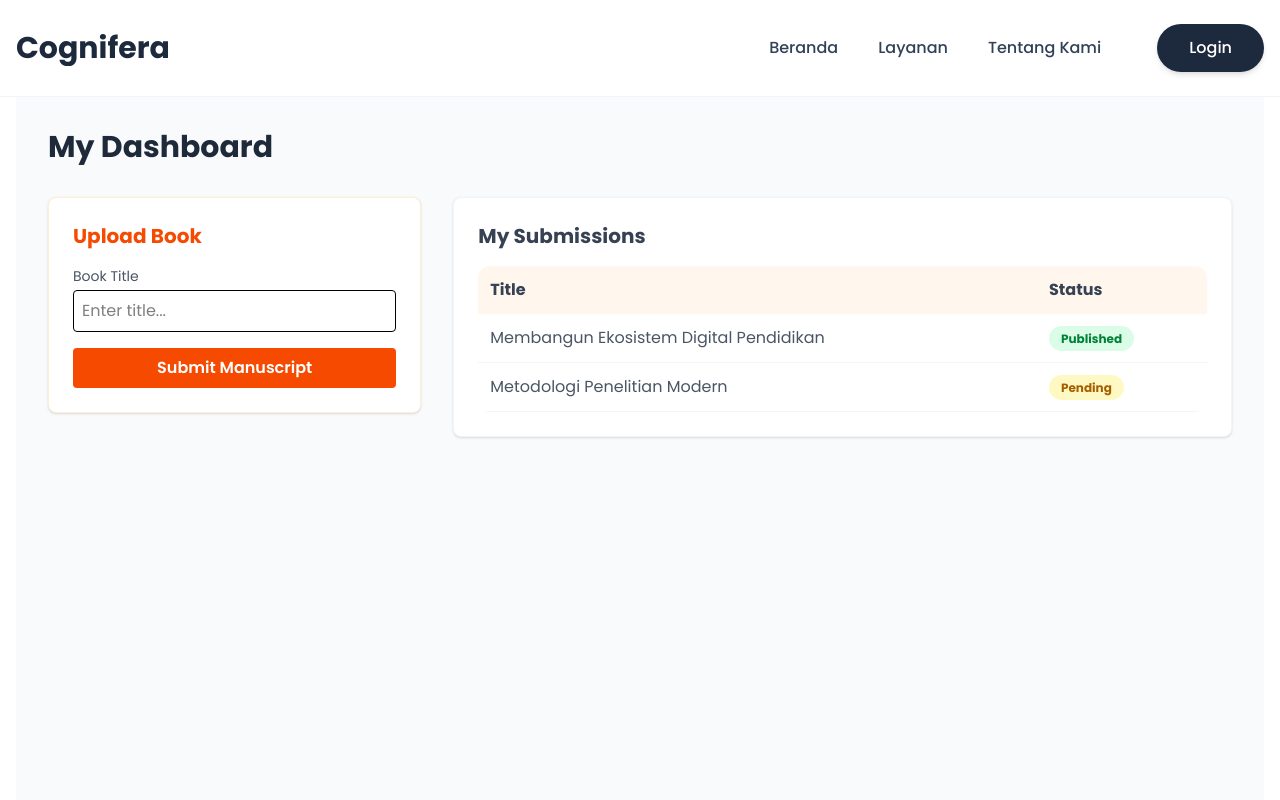
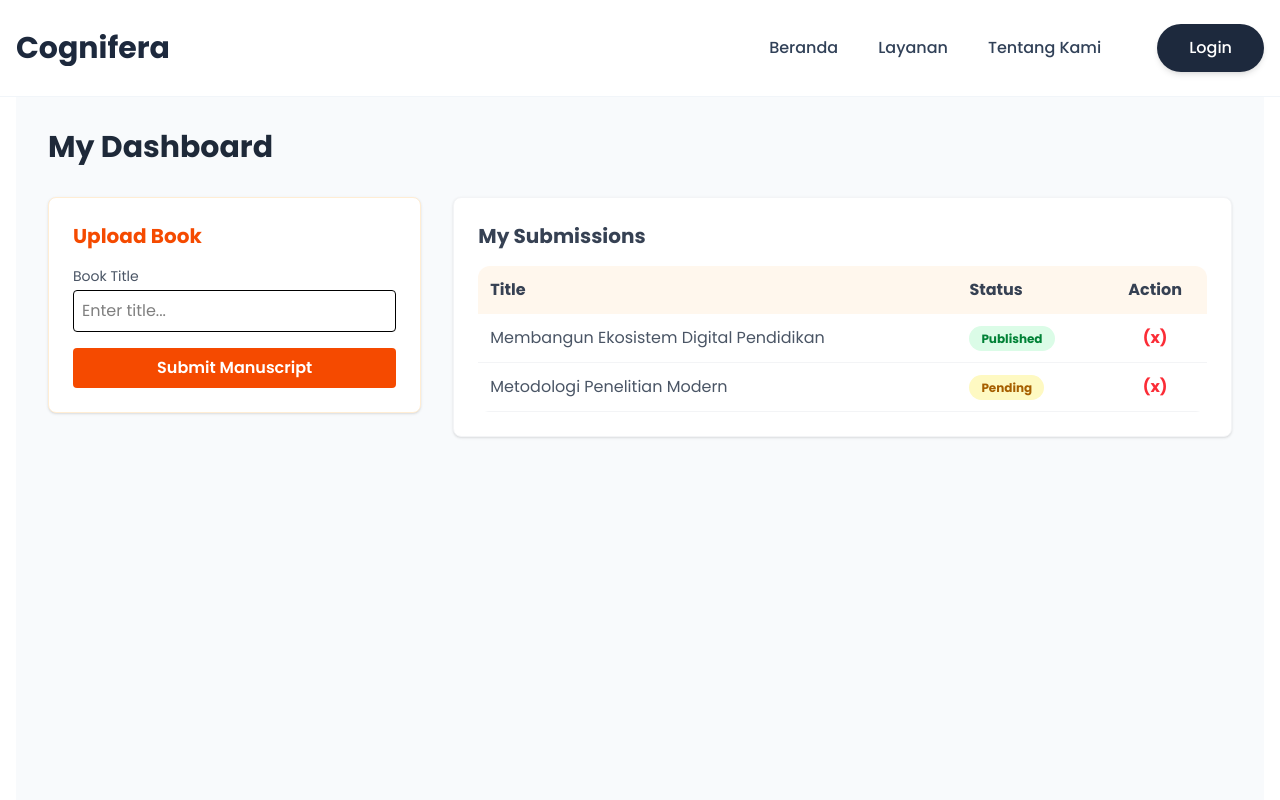
Before and after one commit to rapsz30/company-profile, a Next.js app: page /dashboard/admin in a window 1280 px wide. Shown: the top 800 px of the page. Built offline with nearby package versions, Linux system fonts and the light colour scheme.

Commit message:
add delete function

```diff
--- a/app/dashboard/admin/page.jsx
+++ b/app/dashboard/admin/page.jsx
@@ -2,6 +2,7 @@
 
 import { useState } from "react";
 import { initialBooks } from "@/lib/data";
+import { deleteBookAction } from "@/lib/actions"; // Import your new action
 
 export default function MemberPage() {
   const [books, setBooks] = useState(initialBooks);
@@ -11,16 +12,24 @@ export default function MemberPage() {
     e.preventDefault();
 
     const newBook = {
-      id: books.length + 1,
+      // FIX: Use Date.now() to ensure a unique ID regardless of array length
+      id: Date.now(),
       title: title,
       author: "Me (Member)",
       status: "Pending",
     };
 
     setBooks([...books, newBook]);
-
     setTitle("");
     alert("Book uploaded successfully!");
+  };
+
+  const handleDelete = async (id) => {
+    // Step B: Call the Server Action
+    await deleteBookAction(id);
+
+    // Update local state so the item disappears from the UI
+    setBooks(books.filter((book) => book.id !== id));
   };
 
   return (
@@ -67,6 +76,7 @@ export default function MemberPage() {
               <tr className="bg-orange-50 text-gray-700">
                 <th className="p-3">Title</th>
                 <th className="p-3">Status</th>
+                <th className="p-3 text-center">Action</th>
               </tr>
             </thead>
             <tbody>
@@ -90,6 +100,15 @@ export default function MemberPage() {
                       {book.status}
                     </span>
                   </td>
+                  <td className="p-3 text-center">
+                    {/* Requirement: Delete (x) button calling the action */}
+                    <button
+                      onClick={() => handleDelete(book.id)}
+                      className="text-red-500 hover:text-red-700 font-bold px-2"
+                    >
+                      (x)
+                    </button>
+                  </td>
                 </tr>
               ))}
             </tbody>
--- a/app/page.js
+++ b/app/page.js
@@ -14,7 +14,7 @@ export default function Home() {
           animate={{opacity:1, y:0, scale:1}}
           transition={{duration:1}}
         >
-          <h1 className="sm:text-7xl text-5xl font-bold mb-6 bg-slate-800 bg-clip-text text-transparent">
+          <h1 className="sm:text-7xl text-5xl font-bold mb-12 bg-slate-800 bg-clip-text text-transparent">
             Cognifera Publishing
           </h1>
           <p className="text-xl text-slate-600 max-w-2xl mx-auto mb-10 leading-relaxed">
--- /dev/null
+++ b/lib/actions.js
@@ -0,0 +1,13 @@
+"use server";
+
+import { revalidatePath } from "next/cache";
+
+/**
+ * handle book deletionkp logicw
+ * @param {number} bookId -
+ */
+export async function deleteBookAction(bookId) {
+  console.log(`--- DELETE ACTION TRIGGERED for ID: ${bookId} ---`);
+
+  revalidatePath("/dashboard/admin");
+}
```
